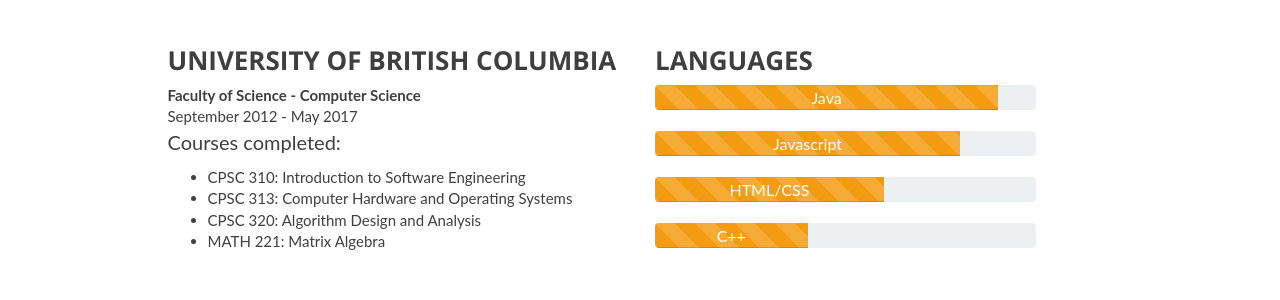
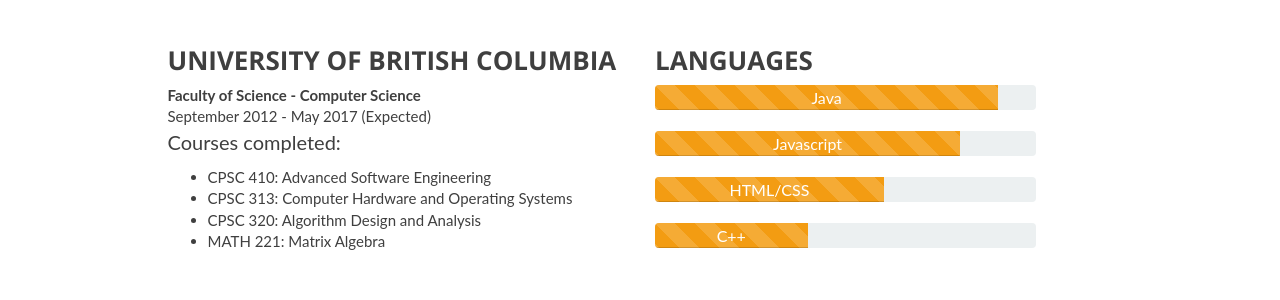
Before and after one commit to napon/napon.github.io, a Jekyll site: the page built from index.html, in a window 1280 px wide and 900 px high, scrolled down 1316 px. Shown: the part 181-481 px from the top of the window. Built offline with Jekyll 4.4.1, drawn with Linux system fonts in a browser that asks for light colours.

Commit message:
Added education details

```diff
--- a/_includes/technical_skills.html
+++ b/_includes/technical_skills.html
@@ -10,11 +10,11 @@
                 <div class="col-lg-5 col-lg-offset-1" data-sr>
                     <h3>University of British Columbia</h3>
                     <b>Faculty of Science - Computer Science </b><br>
-                    September 2012 - May 2017
+                    September 2012 - May 2017 (Expected)
                     <br>
                     <p>Courses completed:</p>
                     <ul>
-                      <li>CPSC 310: Introduction to Software Engineering</li>
+                      <li>CPSC 410: Advanced Software Engineering</li>
                       <li>CPSC 313: Computer Hardware and Operating Systems</li>
                       <li>CPSC 320: Algorithm Design and Analysis</li>
                       <li>MATH 221: Matrix Algebra
```
